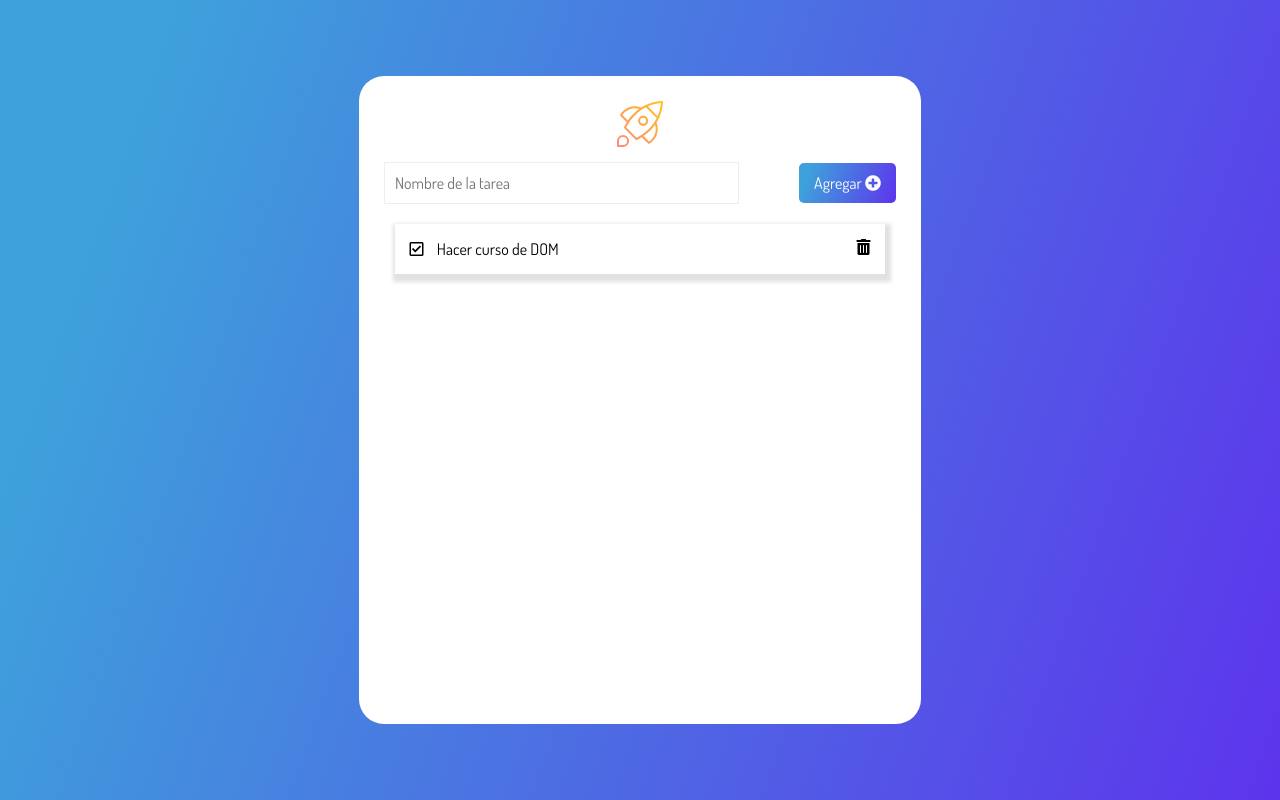
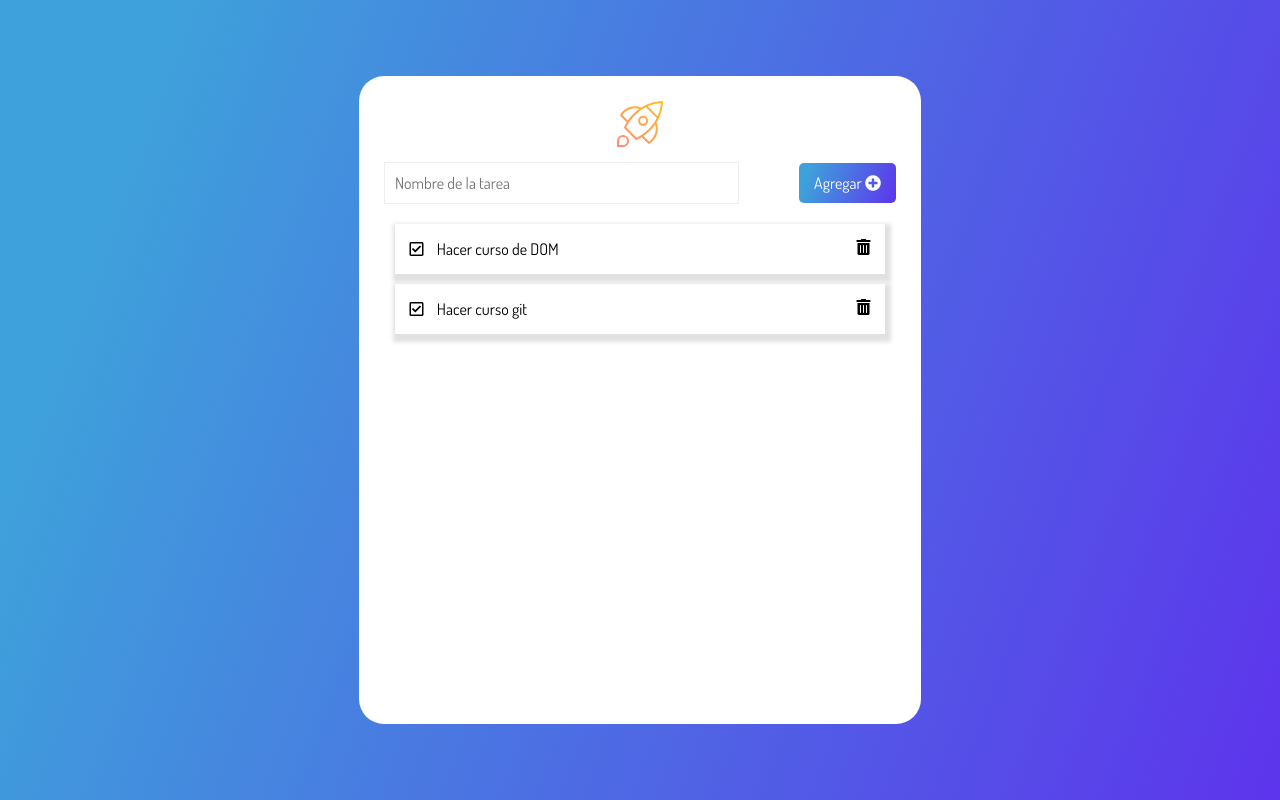
Before and after one commit to GunAyala12/curso-dom, a plain HTML site: page index.html in a window 1280 px wide. Drawn offline with Linux system fonts and the light colour scheme.

Commit message:
clase 01 completada

```diff
--- a/index.html
+++ b/index.html
@@ -43,6 +43,13 @@
             </div>
             <i class="fas fa-trash-alt trashIcon icon"></i>
           </li>
+          <li class="card">
+            <div>
+              <i class="far fa-check-square icon"></i>
+              <span class="task">Hacer curso git</span>
+            </div>
+            <i class="fas fa-trash-alt trashIcon icon"></i>
+          </li>
         </ul>
       </div>
     </main>
```
